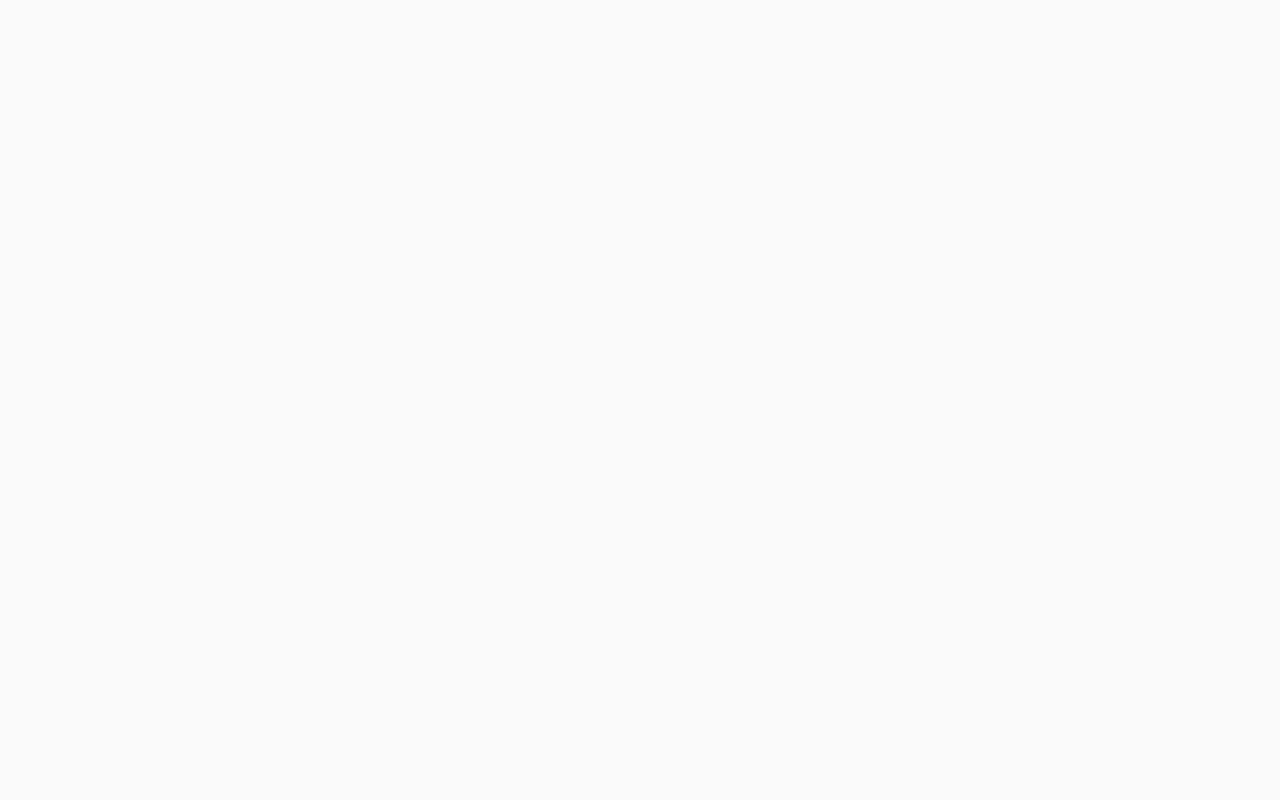
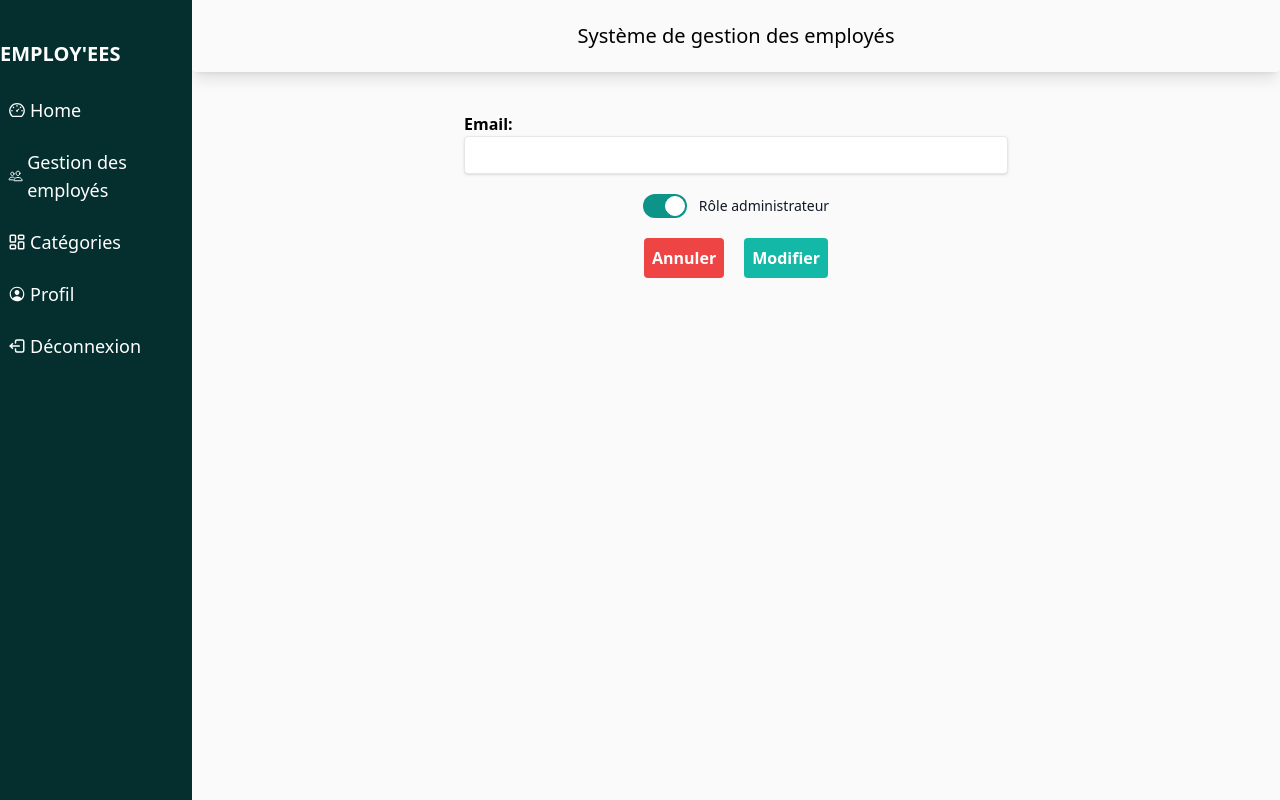
Before and after one commit to LaurentMaz/react-employee, a React (Vite) app: page /dashboard/admin/1 in a window 1280 px wide. Before the commit this address had no page. Built offline with nearby package versions, Linux system fonts and the light colour scheme; no server answers.

Commit message:
update and delete admin features

```diff
--- a/src/App.tsx
+++ b/src/App.tsx
@@ -11,6 +11,7 @@ import UpdateCategory from "./components/categories/UpdateCategory";
 import AddEmployeeForm from "./components/employees/AddEmployeeForm";
 import UpdateEmployee from "./components/employees/UpdateEmployee";
 import { ToastContainer } from "react-toastify";
+import UpdateAdmin from "./components/admins/UpdateAdmin";
 
 function App() {
   return (
@@ -39,6 +40,10 @@ function App() {
               path="/dashboard/employee/:id"
               element={<UpdateEmployee />}
             ></Route>
+            <Route
+              path="/dashboard/admin/:id"
+              element={<UpdateAdmin />}
+            ></Route>
           </Route>
         </Routes>
         <ToastContainer position="bottom-right" />
--- /dev/null
+++ b/src/components/admins/AdminTable.tsx
@@ -0,0 +1,86 @@
+import axios from "axios";
+import { useEffect, useState } from "react";
+import { adminRecordType } from "../../types/types";
+import { Link } from "react-router-dom";
+import { toast } from "react-toastify";
+
+const AdminTable = () => {
+  const [adminRecords, setAdminRecords] = useState<adminRecordType[] | null>();
+
+  const handleDelete = (id: number | undefined, isSuperAdmin: boolean) => {
+    if (id !== undefined) {
+      axios
+        .request({
+          url: `http://localhost:3000/auth/delete_admin/${id}`,
+          method: "delete",
+          data: { isSuperAdmin: isSuperAdmin },
+        })
+        .then((result) => {
+          if (result.data.Status) {
+            toast.success("Admin supprimé");
+          } else {
+            toast.error(result.data.Error);
+          }
+        })
+        .catch((err) => alert(err));
+    }
+  };
+
+  useEffect(() => {
+    axios
+      .get("http://localhost:3000/auth/admin_records")
+      .then((result) => {
+        if (result.data.Status) setAdminRecords(result.data.Result);
+      })
+      .catch((err) => console.log(err));
+  }, []);
+  return (
+    <div className="relative overflow-x-auto shadow-md sm:rounded-lg">
+      <table className="w-full text-sm text-left rtl:text-right text-gray-500 dark:text-gray-400">
+        <thead className="text-gray-700 uppercase bg-gray-50 dark:bg-gray-700 dark:text-gray-400 text-md">
+          <tr>
+            <th scope="col" className="px-6 py-3">
+              EMAIL
+            </th>
+            <th scope="col" className="px-6 py-3">
+              ACTIONS
+            </th>
+          </tr>
+        </thead>
+        <tbody>
+          {adminRecords &&
+            adminRecords.map((admin) => (
+              <tr
+                key={admin.id}
+                className="bg-white border-b dark:bg-gray-800 dark:border-gray-700 hover:bg-gray-50 dark:hover:bg-gray-600"
+              >
+                <th
+                  scope="row"
+                  className="px-6 py-4 font-medium text-gray-900 whitespace-nowrap dark:text-white"
+                >
+                  {admin.email}
+                </th>
+                <td className="px-6 py-4">
+                  <div className="flex gap-5">
+                    <Link to={`/dashboard/admin/${admin.id}`}>
+                      <div className="flex justify-center cursor-pointer items-center bg-amber-400 text-white p-3 rounded">
+                        Modifier
+                      </div>
+                    </Link>
+                    <div
+                      onClick={() => handleDelete(admin.id, admin.isSuperAdmin)}
+                      className="flex justify-center cursor-pointer items-center bg-red-500 text-white p-3 rounded"
+                    >
+                      Supprimer
+                    </div>
+                  </div>
+                </td>
+              </tr>
+            ))}
+        </tbody>
+      </table>
+    </div>
+  );
+};
+
+export default AdminTable;
--- /dev/null
+++ b/src/components/admins/UpdateAdmin.tsx
@@ -0,0 +1,89 @@
+import { Link, useNavigate, useParams } from "react-router-dom";
+import Input from "../Input";
+import { useEffect, useState } from "react";
+import axios from "axios";
+import { toast } from "react-toastify";
+
+const UpdateAdmin = () => {
+  const [email, setEmail] = useState("");
+  const [adminChecked, setAdminChecked] = useState(true);
+  const navigate = useNavigate();
+  const { id } = useParams();
+
+  const handleSubmit = (e: React.FormEvent<HTMLFormElement>) => {
+    e.preventDefault();
+    axios
+      .put(`http://localhost:3000/auth/update_admin/${id}`, {
+        email,
+        adminChecked,
+      })
+      .then((result) => {
+        if (result.data.Status) {
+          navigate("/dashboard");
+          toast.success("Admin modifiée");
+        } else {
+          alert(result.data.Error);
+        }
+      })
+      .catch((err) => console.log(err));
+  };
+
+  const handleChange = (e: React.ChangeEvent<HTMLInputElement>) => {
+    setEmail(e.target.value);
+  };
+
+  useEffect(() => {
+    axios
+      .get(`http://localhost:3000/auth/admin/${id}`)
+      .then((result) => {
+        if (result.data.Status) {
+          setEmail(result.data.Result[0].email);
+        } else {
+          alert(result.data.Error);
+        }
+      })
+      .catch((err) => console.log(err));
+  }, []);
+
+  return (
+    <form
+      onSubmit={handleSubmit}
+      className="flex flex-col gap-5 w-[50%] m-auto items-center justify-center mt-10"
+    >
+      <Input
+        isLabel={true}
+        label="Email"
+        name="email"
+        type="text"
+        onChange={handleChange}
+        value={email}
+      />
+      <label className="inline-flex items-center cursor-pointer">
+        <input
+          type="checkbox"
+          value=""
+          className="sr-only peer"
+          checked={adminChecked}
+          onChange={() => setAdminChecked(!adminChecked)}
+        />
+        <div className="relative w-11 h-6 bg-gray-200 peer-focus:outline-none peer-focus:ring-4 peer-focus:ring-blue-300 dark:peer-focus:ring-blue-800 rounded-full peer dark:bg-gray-700 peer-checked:after:translate-x-full rtl:peer-checked:after:-translate-x-full peer-checked:after:border-white after:content-[''] after:absolute after:top-[2px] after:start-[2px] after:bg-white after:border-gray-300 after:border after:rounded-full after:h-5 after:w-5 after:transition-all dark:border-gray-600 peer-checked:bg-teal-600"></div>
+        <span className="ms-3 text-sm font-medium text-gray-900 dark:text-gray-300">
+          Rôle administrateur
+        </span>
+      </label>
+
+      <div className="flex gap-5">
+        <Link to={"/dashboard"}>
+          <button className="bg-red-500 hover:bg-red-400 rounded p-2 font-bold text-white w-full">
+            Annuler
+          </button>
+        </Link>
+        <button className="bg-teal-500 hover:bg-teal-400 rounded p-2 font-bold text-white w-full">
+          Modifier
+        </button>
+      </div>
+    </form>
+  );
+};
+
+export default UpdateAdmin;
--- a/src/components/employees/EmployeesTable.tsx
+++ b/src/components/employees/EmployeesTable.tsx
@@ -83,7 +83,7 @@ const EmployeesTable = ({ employees, setEmployees }: EmployeesTableProps) => {
               </td>
               <td className="px-6 py-4">{employee.email}</td>
               <td className="px-6 py-4">{employee.address}</td>
-              <td className="px-6 py-4">{employee.category}</td>
+              <td className="px-6 py-4">{employee.category_name}</td>
               <td className="px-6 py-4">{employee.salary}€</td>
               <td className="px-6 py-4">
                 <div className="flex gap-5">
--- a/src/pages/Home.tsx
+++ b/src/pages/Home.tsx
@@ -1,6 +1,7 @@
 import { useEffect, useState } from "react";
 import RecapBox from "../components/recapBox";
 import axios from "axios";
+import AdminTable from "../components/admins/AdminTable";
 
 const Home = () => {
   const [adminTotal, setAdminTotal] = useState<string>("0");
@@ -47,10 +48,18 @@ const Home = () => {
   }, []);
 
   return (
-    <div className="flex gap-5 items-center justify-center pt-10">
-      <RecapBox title="Admin" total={adminTotal} />
-      <RecapBox title="Employés" total={employeeTotal} />
-      <RecapBox title="Salaires (€)" total={salaryTotal} />
+    <div className="flex flex-col items-center justify-center w-[90%] m-auto gap-10">
+      <div className="flex w-full gap-5 items-center justify-center pt-10">
+        <RecapBox title="Admin" total={adminTotal} />
+        <RecapBox title="Employés" total={employeeTotal} />
+        <RecapBox title="Salaires (€)" total={salaryTotal} />
+      </div>
+      <div className="w-full flex flex-col gap-5">
+        <h2 className="text-2xl font-bold">Liste des admins</h2>
+        <div>
+          <AdminTable />
+        </div>
+      </div>
     </div>
   );
 };
```
Also changed, not shown: src/types/types.ts (+7 -0 lines).
